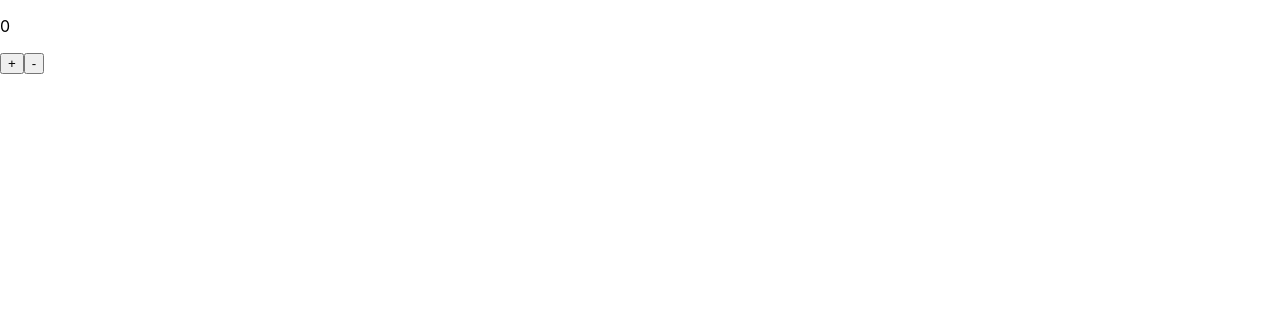
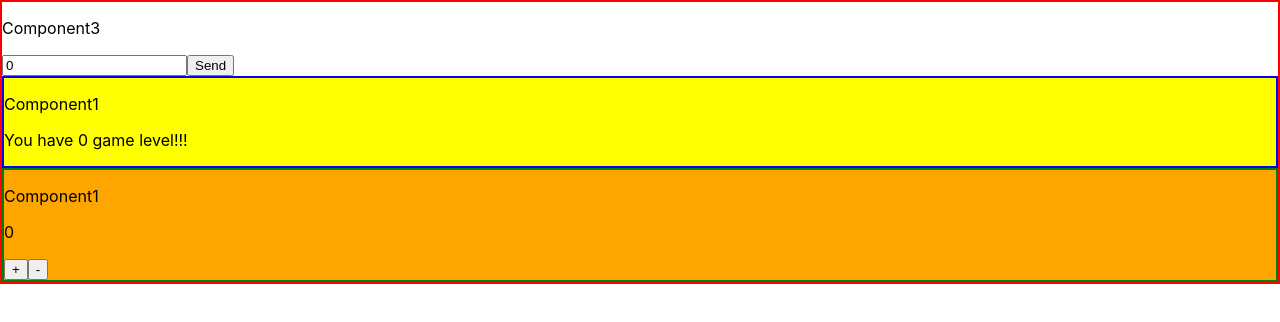
Before and after one commit to julietvt/react_pd2021, a React (Create React App) app: page / in a window 1280 px wide. Shown: the top 322 px of the page. Built offline with nearby package versions, Linux system fonts and the light colour scheme.

Commit message:
Component3 with hooks

```diff
--- a/src/App.js
+++ b/src/App.js
@@ -1,9 +1,9 @@
 import './App.css';
 import React, { Component } from 'react';
-import CounterHook from './components/CounterHook';
+import Component3 from './components/Component3';
 
 const App = () => {
-  return <CounterHook step={5} />;
+  return <Component3 />;
 };
 
 export default App;
--- a/src/components/Component3/Component2/index.jsx
+++ b/src/components/Component3/Component2/index.jsx
@@ -5,12 +5,12 @@ import styles from '../TotalComponents.module.scss';
 import PropTypes from 'prop-types';
 
 function Component2(props) {
-  const { level, step, setLevel } = props;
+  const { level, step, setNewLevel } = props;
   const inc = () => {
-    setLevel(level+step);
+    setNewLevel(level+step);
   };
   const dec = () => {
-    setLevel(level-step);
+    setNewLevel(level-step);
   };
  return (
       <div className={styles.styleForComponent2}>
--- a/src/components/Component3/index.jsx
+++ b/src/components/Component3/index.jsx
@@ -1,37 +1,30 @@
 // родитель
 
 
-import React, { Component } from 'react';
+import React, { useState } from 'react';
+import { unstable_renderSubtreeIntoContainer } from 'react-dom';
 import Component1 from './Component1';
 import Component2 from './Component2';
 import styles from './TotalComponents.module.scss';
 
-export default class Component3 extends Component {
-  constructor(props){
-      super(props);
-      this.state = { level: 0};
-  }
-  setLevel = (newLevel) => {
-      this.setState({level: newLevel});
-  }
-  handleLevel = ({target: {value}}) => {
-      this.setState({level: value});
-  }
-  handleSubmit = e => {
+function Component3 (props) {
+  const [level, setLevel] = useState(0);
+  const handleLevel = ({target: {value}}) => {
+      setLevel(value);
+  };
+  const handleSubmit = e => {
       e.preventDefault();
-  }
-  render() {
-    const {level} = this.state;
+  };
     return (
       <div className={styles.styleForComponent3}>
           <form>
             <p>Component3</p>
-            <input type="text" name="level" value={level} onChange={this.handleLevel}></input>
+            <input type="text" name="level" value={level} onChange={handleLevel}></input>
             <button type="submit">Send</button>
           </form>
           <Component1 level={level}/>
-          <Component2 level={level} step={5} setLevel={this.setLevel}/>
+          <Component2 level={level} step={5} setNewLevel={setLevel}/>
       </div>
     );
-  }
 }
+export default Component3;
--- a/src/components/CounterHook/index.jsx
+++ b/src/components/CounterHook/index.jsx
@@ -33,7 +33,11 @@ function CounterHook(props) {
     // value - состояние , setValue - колбэк функции которое ставит состояние
     // useState - сам крючек а 0 - начальное состояние value
     const [value, setValue] = useState(0);
+    const [thousand, setThousand] = useState(1000);
     const {step} = props;
+    const inc2 = () => {
+       setThousand(thousand+100);
+    };
     const inc = () => {
        setValue(value+step);
     };
@@ -43,8 +47,10 @@ function CounterHook(props) {
     return (
         <div>
             <p>{value}</p>
+            <p>{thousand}</p>
             <button onClick={inc}> + </button>
             <button onClick={dec}> - </button>
+            <button onClick={inc2}> Change state value2 </button>
         </div>
     );
 }
```
